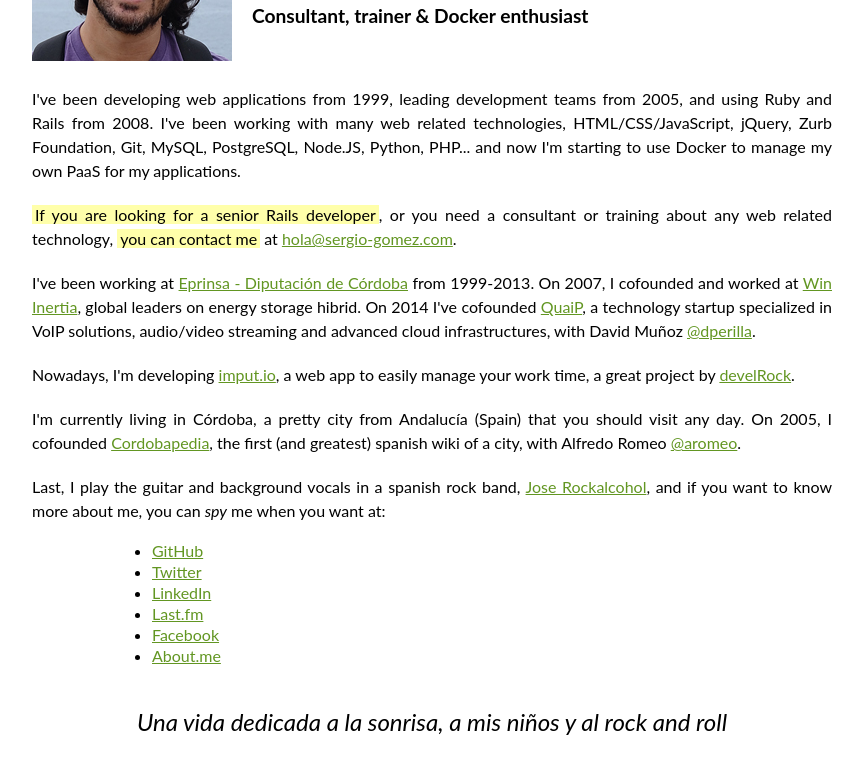
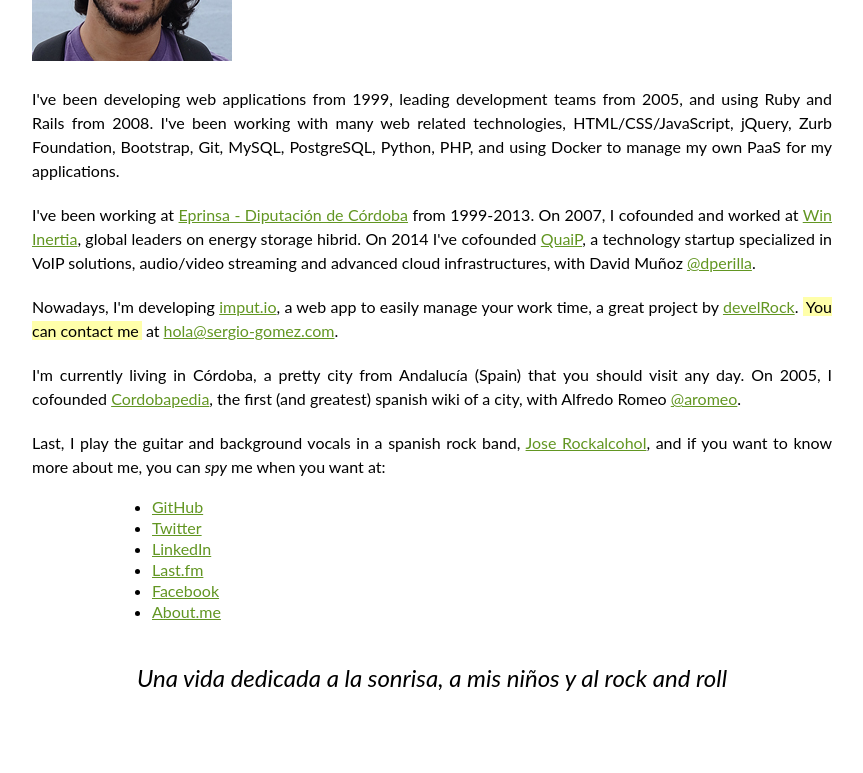
Before and after one commit to sergiogomez/personal-website, a plain HTML site: page index.html in a window 1280 px wide. Shown: the part 169-942 px from the top of the page, without its empty margins (208-1071 px from the left). After the commit the page ends 905 px from the top, so only its background shows below. Drawn offline with Linux system fonts and the light colour scheme.

Commit message:
Removing availability and minor changes :)

```diff
--- a/index.html
+++ b/index.html
@@ -15,12 +15,12 @@
         <div class="headers">
           <h1>Sergio Gómez</h1>
           <h2>Ruby on Rails Developer</h2>
-          <h3>Consultant, trainer &amp; Docker enthusiast</h3>
         </div>
       </div>
       <div class="text">
-        <p>I've been developing web applications from 1999, leading development teams from 2005, and using Ruby and Rails from 2008. I've been working with many web related technologies, HTML/CSS/JavaScript, jQuery, Zurb Foundation, Git, MySQL, PostgreSQL, Node.JS, Python, PHP... and now I'm starting to use Docker to manage my own PaaS for my applications.</p>
-        <p><span class="highlight">If you are looking for a senior Rails developer</span>, or you need a consultant or training about any web related technology, <span class="highlight">you can contact me</span> at <script language=Javascript type=text/javascript>
+        <p>I've been developing web applications from 1999, leading development teams from 2005, and using Ruby and Rails from 2008. I've been working with many web related technologies, HTML/CSS/JavaScript, jQuery, Zurb Foundation, Bootstrap, Git, MySQL, PostgreSQL, Python, PHP, and using Docker to manage my own PaaS for my applications.</p>
+        <p>I've been working at <a href="http://www.eprinsa.es/">Eprinsa - Diputación de Córdoba</a> from 1999-2013. On 2007, I cofounded and worked at <a href="http://wininertia.es/">Win Inertia</a>, global leaders on energy storage hibrid. On 2014 I've cofounded <a href="http://quaip.com/">QuaiP</a>, a technology startup specialized in VoIP solutions, audio/video streaming and advanced cloud infrastructures, with David Muñoz <a href="http://twitter.com/dperilla">@dperilla</a>.</p>
+        <p>Nowadays, I'm developing <a href="http://imput.io/">imput.io</a>, a web app to easily manage your work time, a great project by <a href="http://develrock.com">develRock</a>. <span class="highlight">You can contact me</span> at <script language="Javascript" type="text/javascript">
 <!--
 document.write('<a href="mai');
 document.write('lto');
@@ -33,8 +33,7 @@ document.write('&#115;&#101;&#114;&#103;&#105;&#111;&#45;&#103;&#111;&#109;&#101
 // -->
 </script><noscript>&#104;&#111;&#108;&#97; at
 &#115;&#101;&#114;&#103;&#105;&#111;&#45;&#103;&#111;&#109;&#101;&#122; dot &#99;&#111;&#109;</noscript>.</p>
-        <p>I've been working at <a href="http://www.eprinsa.es/">Eprinsa - Diputación de Córdoba</a> from 1999-2013. On 2007, I cofounded and worked at <a href="http://wininertia.es/">Win Inertia</a>, global leaders on energy storage hibrid. On 2014 I've cofounded <a href="http://quaip.com/">QuaiP</a>, a technology startup specialized in VoIP solutions, audio/video streaming and advanced cloud infrastructures, with David Muñoz <a href="http://twitter.com/dperilla">@dperilla</a>.</p>
-        <p>Nowadays, I'm developing <a href="http://imput.io/">imput.io</a>, a web app to easily manage your work time, a great project by <a href="http://develrock.com">develRock</a>.</a></p>
+</a></p>
         <p>I'm currently living in Córdoba, a pretty city from Andalucía (Spain) that you should visit any day. On 2005, I cofounded <a href="http://wikanda.cordobapedia.es/">Cordobapedia</a>, the first (and greatest) spanish wiki of a city, with Alfredo Romeo <a href="http://twitter.com/aromeo">@aromeo</a>.</p>
         <p>Last, I play the guitar and background vocals in a spanish rock band, <a href="http://joserockalcohol.com/">Jose Rockalcohol</a>, and if you want to know more about me, you can <em>spy</em> me when you want at:</p>
         <ul>
```
